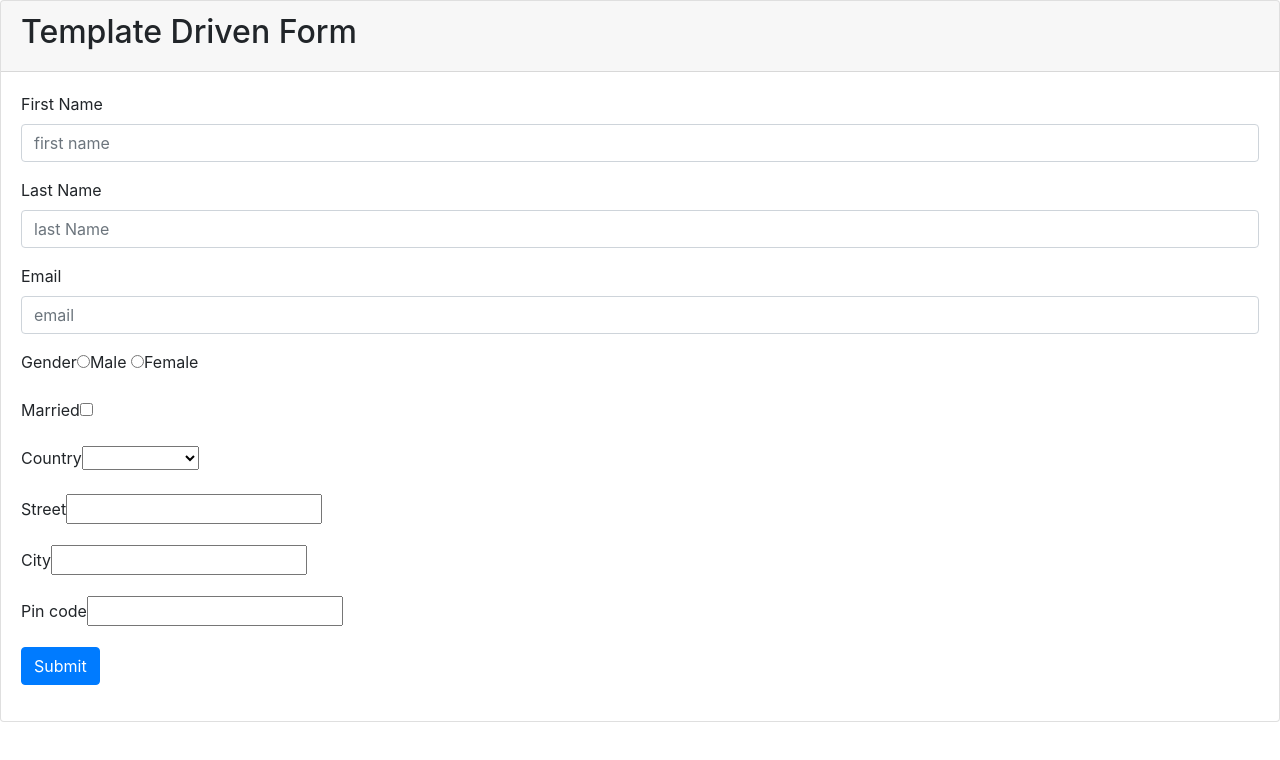
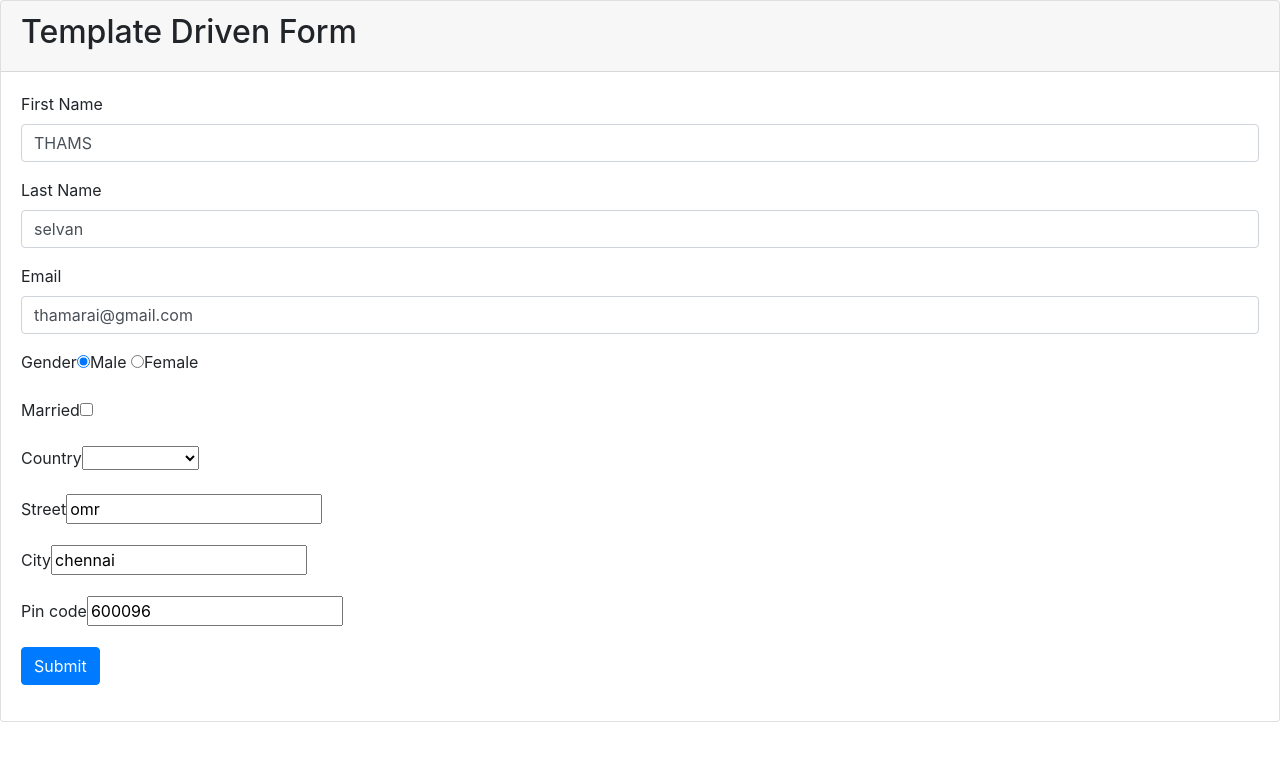
Before and after one commit to thamarais16/simple-template-driven-form-with-validation, an Angular app: page / in a window 1280 px wide. Shown: the top 760 px of the page. Built offline with nearby package versions, Linux system fonts and the light colour scheme.

Commit message:
2 files modified

```diff
--- a/src/app/template-form/template-form.component.html
+++ b/src/app/template-form/template-form.component.html
@@ -6,7 +6,7 @@
     <form #contactForm="ngForm" on-submit="onSubmit(contactForm)">
       <div class="form-group">
         <label for="firstName">First Name</label>
-        <input type="text" name="firstName" id="firstName" class="form-control" placeholder="first name" ngModel>
+        <input type="text" name="firstName" id="firstName" class="form-control" placeholder="first name"  ngModel>
       </div>
       <div class="form-group">
         <label for="lastName">Last Name</label>
@@ -27,13 +27,13 @@
       </div>
       <div class="form-group">
         <label for="country">Country</label>
-        <select name="country" ngModel>
+        <select name="country" aria-selected="true" ngModel>
           <option  *ngFor="let cnty of country" [value]="cnty.name">
             {{cnty.name}}
           </option>
         </select>
       </div>
-      <div ngModelGroup="adress">
+      <div ngModelGroup="address">
         <div class="form-group">
           <label for="street">Street</label>
           <input type="text" name="street" ngModel >
@@ -44,7 +44,7 @@
         </div>
         <div class="form-group">
           <label for="pin">Pin code</label>
-          <input type="text" name="pin" ngModel >
+          <input type="text" name="pincode" ngModel >
         </div>
       </div>
       <div class="form-group">
--- a/src/app/template-form/template-form.component.ts
+++ b/src/app/template-form/template-form.component.ts
@@ -1,26 +1,68 @@
-import { Component, OnInit } from '@angular/core';
+import { Component, OnInit, ViewChild, AfterViewInit } from '@angular/core';
+import { NgForm } from '@angular/forms';
 
 @Component({
   selector: 'app-template-form',
   templateUrl: './template-form.component.html',
   styleUrls: ['./template-form.component.css']
 })
-export class TemplateFormComponent implements OnInit {
+export class TemplateFormComponent implements OnInit, AfterViewInit {
+
   public country: Country[] = [
     new Country('1', 'Great Britain'),
     new Country('2', 'India'),
     new Country('3', 'USA'),
     new Country('4', 'England')
   ];
+
+  public contact: Contact = {
+    firstName: "Thamarai",
+    lastName: "selvan",
+    email: "thamarai@gmail.com",
+    gender: "male",
+    isMarried: false,
+    country: "1",
+    address: {
+      city:"chennai",
+      street:"omr",
+      pincode:"600096"
+    }
+  };
+
+  @ViewChild('contactForm') public contactForm: NgForm;
+
   constructor() { }
 
   ngOnInit() {
   }
 
+  ngAfterViewInit(){
+    setTimeout(()=>{
+      this.contactForm.setValue(this.contact);
+      this.contactForm.controls['firstName'].patchValue("THAMS");
+    },1000);
+
+  }
+
+
   onSubmit(form){
     console.log(form.value);
   }
 
+}
+
+export class Contact{
+  firstName: string;
+  lastName: string;
+  email: string;
+  gender: string;
+  isMarried: boolean;
+  country: string;
+  address: {
+    city:string;
+    street:string;
+    pincode:string;
+  }
 }
 
 export class Country{
```
